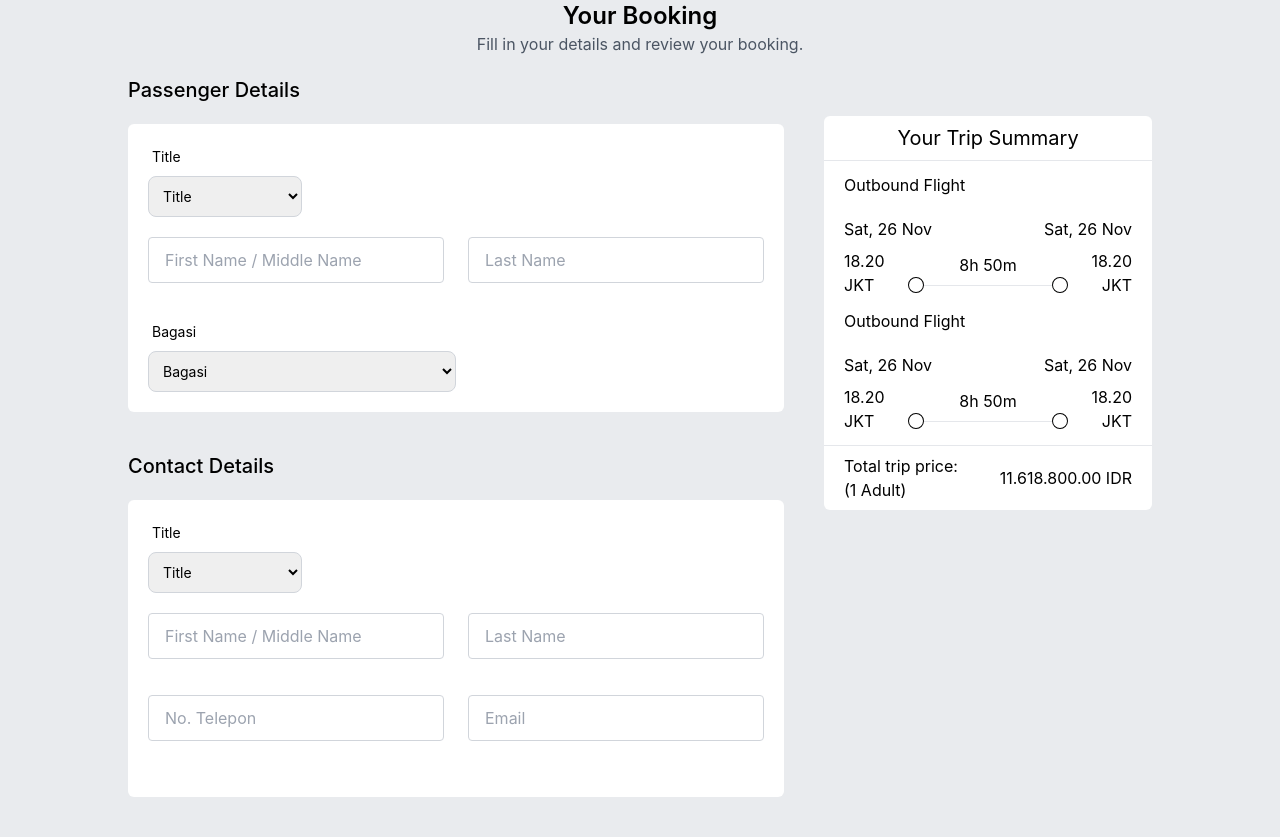
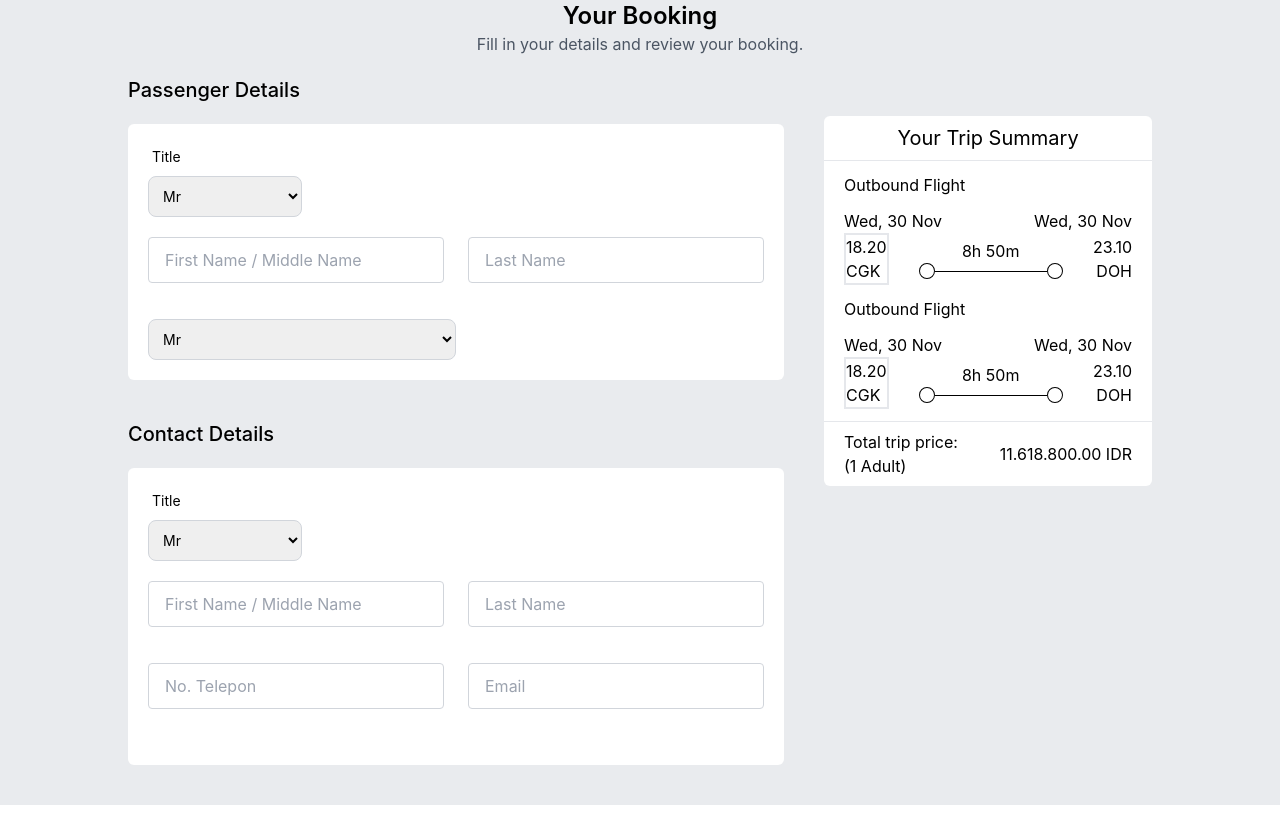
Before and after one commit to Andarios910/final-project, a React (Create React App) app: page / in a window 1280 px wide. After the commit the page ends 805 px from the top, so only its background shows below. Built offline with nearby package versions, Linux system fonts and the light colour scheme.

Commit message:
fix left card

```diff
--- a/src/components/TransaksiComponent/OutboundFlight.jsx
+++ b/src/components/TransaksiComponent/OutboundFlight.jsx
@@ -4,26 +4,26 @@ import { BsCircle } from 'react-icons/bs'
 export default function OutboundFlight() {
     return (
         <>
-            <div className='px-5 py-2 flex justify-between'>
-                        <p>Sat, 26 Nov</p>
-                        <p>Sat, 26 Nov</p>
+            <div className='flex justify-between px-5'>
+                <p className=''>Wed, 30 Nov</p>
+                <p className=''>Wed, 30 Nov</p>
             </div>
             <div className='flex justify-between items-center px-5'>
-                        <div className=''>
+                <div className='border-2'>
                     <p>18.20</p>
-                            <p>JKT</p>
+                    <p>CGK</p>
                 </div>
-                        <div>
-                            <p className='text-center'>8h 50m</p>
-                            <div className='flex items-center'>
-                                <BsCircle/>
-                                <hr className='bg-blue-700 w-32 font-semibold'/>
-                                <BsCircle/>
+                <div className='text-center'>
+                    <p>8h 50m</p>
+                    <div className='flex justify-between items-center'>
+                        <BsCircle />
+                        <div className='w-28 border-t border-black'></div>
+                        <BsCircle />
                     </div>
                 </div>
                 <div className='text-right'>
-                            <p>18.20</p>
-                            <p>JKT</p>
+                    <p>23.10</p>
+                    <p>DOH</p>
                 </div>
             </div>
         </>
--- a/src/pages/TransaksiPage.jsx
+++ b/src/pages/TransaksiPage.jsx
@@ -2,7 +2,13 @@ import React, { useState } from 'react'
 import OutboundFlight from '../components/TransaksiComponent/OutboundFlight'
 
 export default function TransaksiPage() {
-    // const [select, setSelect] = useState(false)
+    const [titlePassenger, setTitlePassenger] = useState('Title')
+    const [titleContact, setTitleContanct] = useState('Title')
+    const [bagasi, setBagasi] = useState('Bagasi')
+
+    console.log('titlePassenger', titlePassenger)
+    console.log('titleContact', titleContact)
+    console.log('bagasi', bagasi)
 
     return (
         <div className='h-full bg-[#e9ebee]'>
@@ -15,8 +21,12 @@ export default function TransaksiPage() {
                         <div className='bg-white mt-5 rounded-md p-5'>
                             <form>
                                 <label className='text-sm ml-1'>Title</label>
-                                <select id="title" className="w-1/4 mt-2 border border-gray-300 text-black text-sm rounded-lg focus:ring-blue-500 focus:border-blue-500 block p-2.5">
-                                    <option selected>Title</option>
+                                <select
+                                    selected value={titlePassenger}
+                                    onChange={(e) => setTitlePassenger(e.target.value)}
+                                    id="title"
+                                    className="w-1/4 mt-2 border border-gray-300 text-black text-sm rounded-lg focus:ring-blue-500 focus:border-blue-500 block p-2.5"
+                                >
                                     <option value="Mr">Mr</option>
                                     <option value="Mrs">Mrs</option>
                                     <option value="Ms">Ms</option>
@@ -38,9 +48,12 @@ export default function TransaksiPage() {
                                             placeholder="Last Name" />
                                     </div>
                                 </div>
-                                <label className='text-sm ml-1'>Bagasi</label>
-                                <select id="title" className="w-1/2 mt-2 border border-gray-300 text-black text-sm rounded-lg focus:ring-blue-500 focus:border-blue-500 block p-2.5">
-                                    <option selected>Bagasi</option>
+                                {/* <label className='text-sm ml-1'>Bagasi</label> */}
+                                <select
+                                    value={bagasi}
+                                    onChange={(e) => setBagasi(e.target.value)}
+                                    id="bagasi"
+                                    className="w-1/2 mt-2 border border-gray-300 text-black text-sm rounded-lg focus:ring-blue-500 focus:border-blue-500 block p-2.5">
                                     <option value="Mr">Mr</option>
                                     <option value="Mrs">Mrs</option>
                                     <option value="Ms">Ms</option>
@@ -51,8 +64,12 @@ export default function TransaksiPage() {
                         <div className='bg-white mt-5 rounded-md p-5'>
                             <form>
                                 <label className='text-sm ml-1'>Title</label>
-                                <select id="title" className="w-1/4 mt-2 border border-gray-300 text-black text-sm rounded-lg focus:ring-blue-500 focus:border-blue-500 block p-2.5">
-                                    <option selected>Title</option>
+                                <select
+                                    value={titleContact}
+                                    onChange={(e) => setTitleContanct(e.target.value)}
+                                    id="title"
+                                    className="w-1/4 mt-2 border border-gray-300 text-black text-sm rounded-lg focus:ring-blue-500 focus:border-blue-500 block p-2.5">
+                                    {/* <option selected>Title</option> */}
                                     <option value="Mr">Mr</option>
                                     <option value="Mrs">Mrs</option>
                                     <option value="Ms">Ms</option>
@@ -107,7 +124,6 @@ export default function TransaksiPage() {
                     </div>
                 </div>
             </div>
-
         </div>
     )
 }
```
Also changed, not shown: src/components/TransaksiComponent/Search.jsx (deleted, +0 -9 lines). Lines whose indentation alone changed are shown as unchanged.
